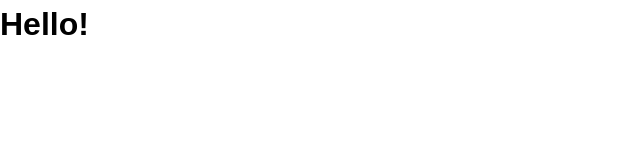
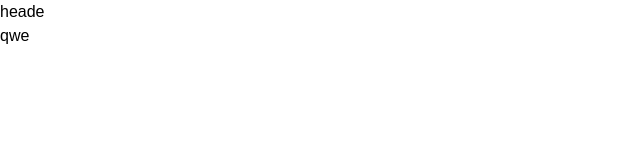
Before and after one commit to Yurii-Budynkevych/physician-project, a React app: page /about in a window 1280 px wide. Shown: the whole page, without its empty margins (0-640 px from the left). Built offline with nearby package versions, Linux system fonts and the light colour scheme.

Commit message:
router add

```diff
--- a/package.json
+++ b/package.json
@@ -8,6 +8,7 @@
     "@testing-library/user-event": "^13.5.0",
     "react": "^18.2.0",
     "react-dom": "^18.2.0",
+    "react-router-dom": "^6.11.0",
     "react-scripts": "5.0.1",
     "web-vitals": "^2.1.4"
   },
--- a/public/index.html
+++ b/public/index.html
@@ -11,7 +11,7 @@
     />
     <link rel="apple-touch-icon" href="%PUBLIC_URL%/logo192.png" />
     <link rel="manifest" href="%PUBLIC_URL%/manifest.json" />
-    <title>Шабашов Андрій</title>
+    <title>Хірург Шабашов Андрій</title>
   </head>
   <body>
     <div id="root"></div>
--- a/src/components/App.js
+++ b/src/components/App.js
@@ -1,5 +1,24 @@
 import "./App.css";
+import { Routes, Route, Navigate } from "react-router-dom";
+import { Suspense, lazy } from "react";
+import { Header } from "./Header/Header";
+
+const Home = lazy(() => import("../pages/Home/Home"));
+const About = lazy(() => import("../pages/About/About"));
+const Consultation = lazy(() => import("../pages/Consultation/Consultation"));
 
 export function App() {
-  return <h1 className="App">Hello!</h1>;
+  return (
+    <>
+      <Header />
+      <Suspense fallback={<h2>Завантаження...</h2>}>
+        <Routes>
+          <Route path="/" element={<Home />} />
+          <Route path="/about" element={<About />} />
+          <Route path="/consultation" element={<Consultation />} />
+          <Route path="*" element={<Navigate to={"/"} />} />
+        </Routes>
+      </Suspense>
+    </>
+  );
 }
--- /dev/null
+++ b/src/components/Header/Header.jsx
@@ -0,0 +1,9 @@
+import "./Header.css";
+
+export function Header() {
+  return (
+    <>
+      <p>heade</p>
+    </>
+  );
+}
--- a/src/index.js
+++ b/src/index.js
@@ -1,11 +1,13 @@
 import React from "react";
 import ReactDOM from "react-dom/client";
+import { BrowserRouter } from "react-router-dom";
+import { App } from "./components/App";
 import "./index.css";
-import { App } from "./components/App";
 
-const root = ReactDOM.createRoot(document.getElementById("root"));
-root.render(
+ReactDOM.createRoot(document.getElementById("root")).render(
   <React.StrictMode>
-    <App />
+    <BrowserRouter>
+      <App />
+    </BrowserRouter>
   </React.StrictMode>
 );
--- /dev/null
+++ b/src/pages/About/About.jsx
@@ -0,0 +1,11 @@
+import "./About.css";
+
+const About = () => {
+  return (
+    <>
+      <p>qwe</p>
+    </>
+  );
+};
+
+export default About;
--- /dev/null
+++ b/src/pages/Consultation/Consultation.jsx
@@ -0,0 +1,11 @@
+import "./Consultation.css";
+
+const Consultation = () => {
+  return (
+    <>
+      <p>asd</p>
+    </>
+  );
+};
+
+export default Consultation;
--- /dev/null
+++ b/src/pages/Home/Home.jsx
@@ -0,0 +1,10 @@
+import "./Home.css";
+
+const Home = () => {
+  return (
+    <>
+      <p>hello</p>
+    </>
+  );
+};
+export default Home;
```
Also changed, not shown: src/components/Header/Header.css (added), src/img/svg/logo.svg (added), src/pages/About/About.css (added), src/pages/Consultation/Consultation.css (added), src/pages/Home/Home.css (added), 1 other file.
